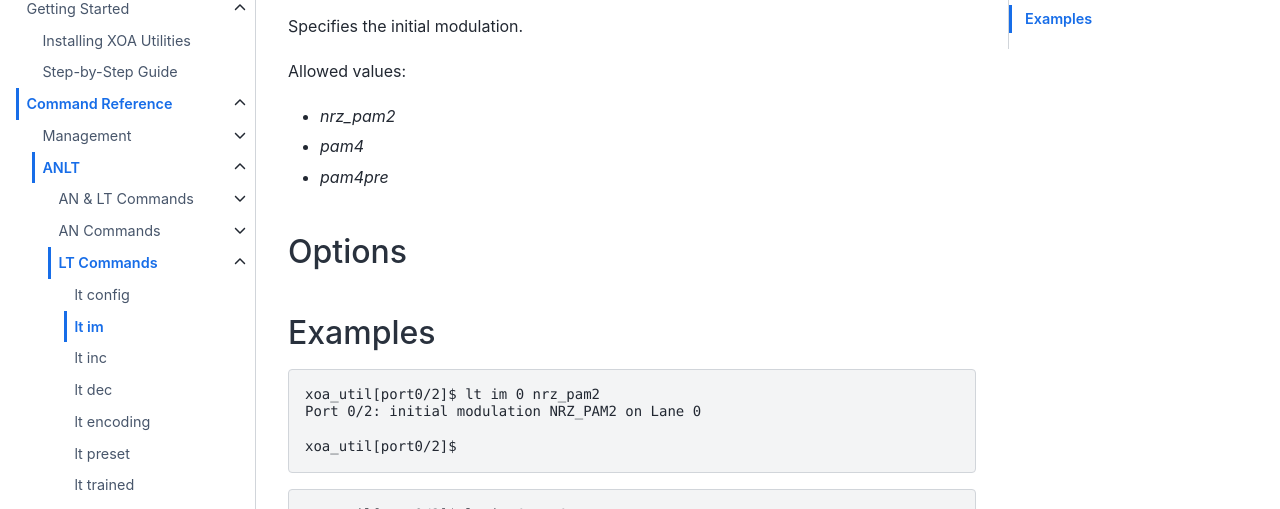
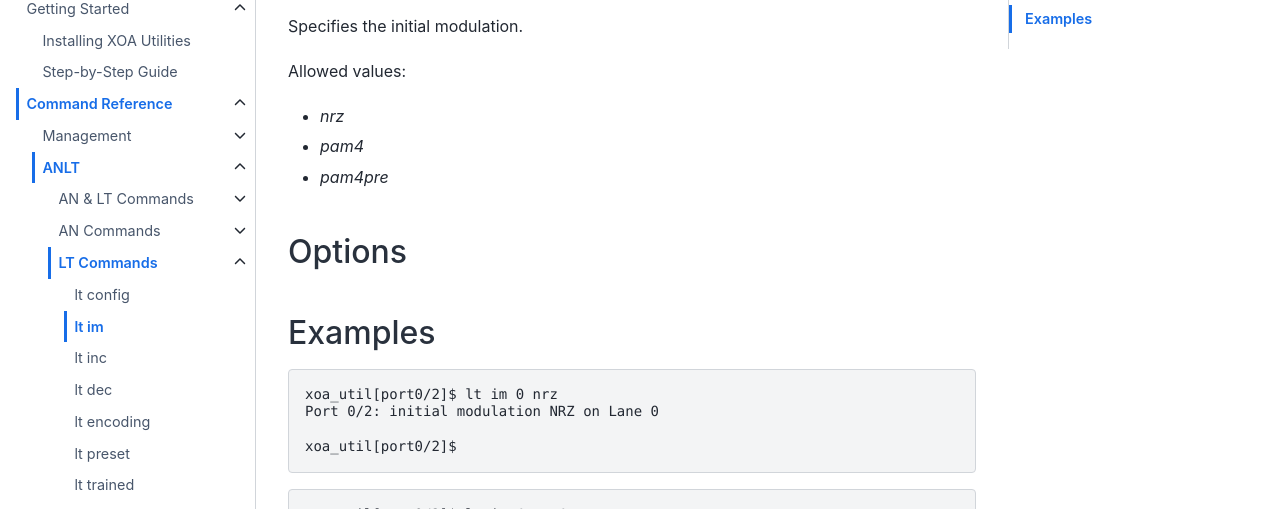
Before and after one commit to xenanetworks/open-automation-utilities, a Sphinx documentation site: the page built from docs/source/cli_ref/anlt/lt/lt_im.rst, in a window 1280 px wide and 900 px high, scrolled down 546 px. Shown: the part 154-663 px from the top of the window. Built offline with Sphinx 7.4.7 and the Sphinx Book theme 1.1.4, drawn with Linux system fonts in a browser that asks for light colours.

Commit message:
Keep NRZ, ditch PAM2

```diff
--- a/docs/source/cli_ref/anlt/lt/lt_encoding.rst
+++ b/docs/source/cli_ref/anlt/lt/lt_encoding.rst
@@ -30,7 +30,7 @@ Specifies the encoding.
 
 Allowed values:
 
-* `nrz_pam2`
+* `nrz`
 
 * `pam4`
 
@@ -47,8 +47,8 @@ Examples
 
 .. code-block:: console
 
-    xoa_util[port0/2]$ lt encoding 0 nrz_pam2
-    Port 0/2 requests: use NRZ_PAM2 on Lane 0
+    xoa_util[port0/2]$ lt encoding 0 nrz
+    Port 0/2 requests: use NRZ on Lane 0
 
     xoa_util[port0/2]$
 
--- a/docs/source/cli_ref/anlt/lt/lt_im.rst
+++ b/docs/source/cli_ref/anlt/lt/lt_im.rst
@@ -30,7 +30,7 @@ Specifies the initial modulation.
 
 Allowed values:
 
-* `nrz_pam2`
+* `nrz`
 
 * `pam4`
 
@@ -47,8 +47,8 @@ Examples
 
 .. code-block:: console
 
-    xoa_util[port0/2]$ lt im 0 nrz_pam2
-    Port 0/2: initial modulation NRZ_PAM2 on Lane 0
+    xoa_util[port0/2]$ lt im 0 nrz
+    Port 0/2: initial modulation NRZ on Lane 0
 
     xoa_util[port0/2]$
 
```
